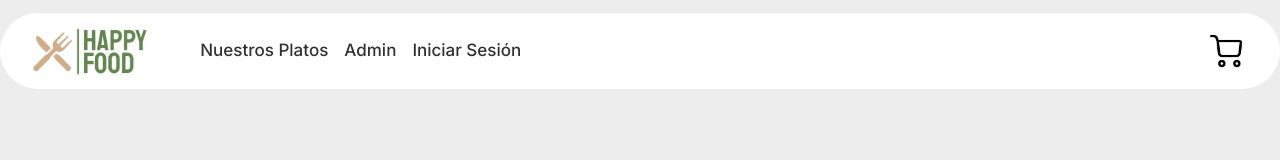
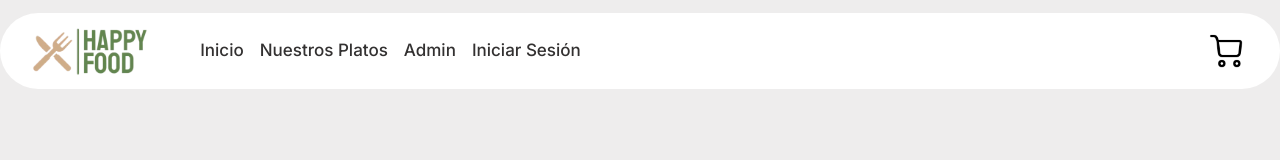
Before and after one commit to PatricioSirena/Proyecto3-RollinCode, a React (Vite) app: page / in a window 1280 px wide. Shown: the top 160 px of the page. Built offline with nearby package versions, Linux system fonts and the light colour scheme.

Commit message:
actualizo cambios en los links del nav y css

```diff
--- a/src/components/MyNav.jsx
+++ b/src/components/MyNav.jsx
@@ -15,13 +15,14 @@ function MyNav() {
         <a href="../index.html" className='logo'>
         <img src={Happyfood} className='logo' alt="Logo" />
         </a>
-        <Navbar.Toggle aria-controls="navbarScroll" />
+        <Navbar.Toggle aria-controls="navbarScroll" id="hamburguesa" />
         <Navbar.Collapse id="navbarScroll">
             <Nav
                 className="me-auto my-4 my-lg-0"
                 style={{ maxHeight: '100px' }}
                 navbarScroll
             >
+            <Nav.Link href="#action2" className='link'>Inicio</Nav.Link>
             <Nav.Link href="#action2" className='link'>Nuestros Platos</Nav.Link>
             <Nav.Link href="#action2" className='link'>Admin</Nav.Link>
             <Nav.Link href="#action1" className='link'>Iniciar Sesión</Nav.Link>
--- a/src/styles/MyNav.css
+++ b/src/styles/MyNav.css
@@ -4,10 +4,10 @@
     font-size: 17px;
     margin-bottom: 10% !important;
     margin-top: 1% !important;
-    border-top-left-radius: 4cqw;
-    border-top-right-radius: 4cqw;
-    border-bottom-left-radius: 4cqw;
-    border-bottom-right-radius: 4cqw;
+    border-top-left-radius: 5cqw;
+    border-top-right-radius: 5cqw;
+    border-bottom-left-radius: 5cqw;
+    border-bottom-right-radius: 5cqw;
 }
 
 .link{
@@ -24,3 +24,7 @@
   width: 40px;
   margin-right: 2% !important;
 }
+
+#hamburguesa{
+  margin-right: 2% !important;
+}
```
